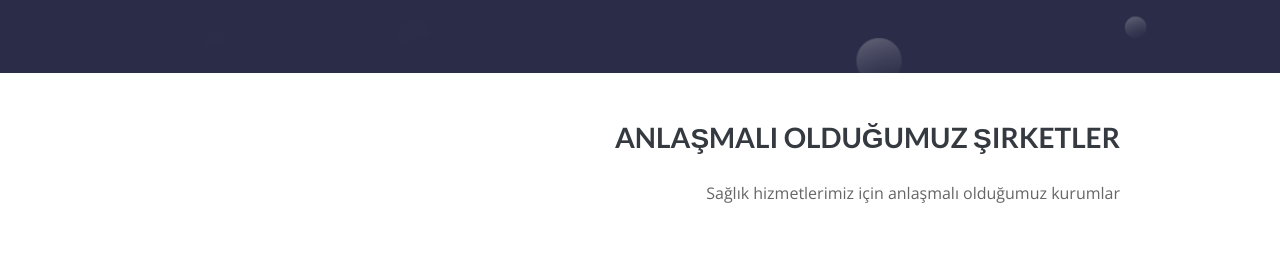
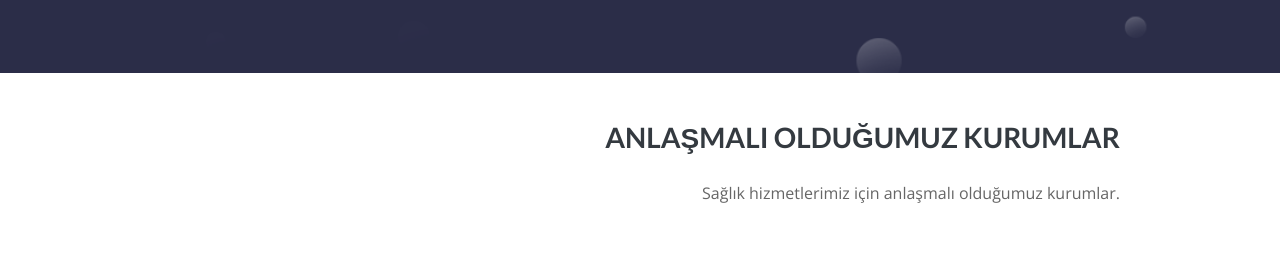
Before and after one commit to Mindtrip-Inno/deniz_h, a plain HTML site: page index.html in a window 1280 px wide. Shown: the part 5215-5468 px from the top of the page. Drawn offline with nearby package versions, Linux system fonts and the light colour scheme; animation ran at ten frames a second.

Commit message:
0.99 hickup

```diff
--- a/index.html
+++ b/index.html
@@ -864,9 +864,9 @@
     <div class="container-custom">
       <div class="section-header mb-5">
         <div class="text-right text-dark common-title">
-          <h4 class="mb-2">Anlaşmalı Olduğumuz Şirketler</h4>
+          <h4 class="mb-2">Anlaşmalı Olduğumuz Kurumlar</h4>
         </div>
-        <p class="text-right">Sağlık hizmetlerimiz için anlaşmalı olduğumuz kurumlar</p>
+        <p class="text-right">Sağlık hizmetlerimiz için anlaşmalı olduğumuz kurumlar.</p>
       </div>
 
       <div class="partners-container">
```
